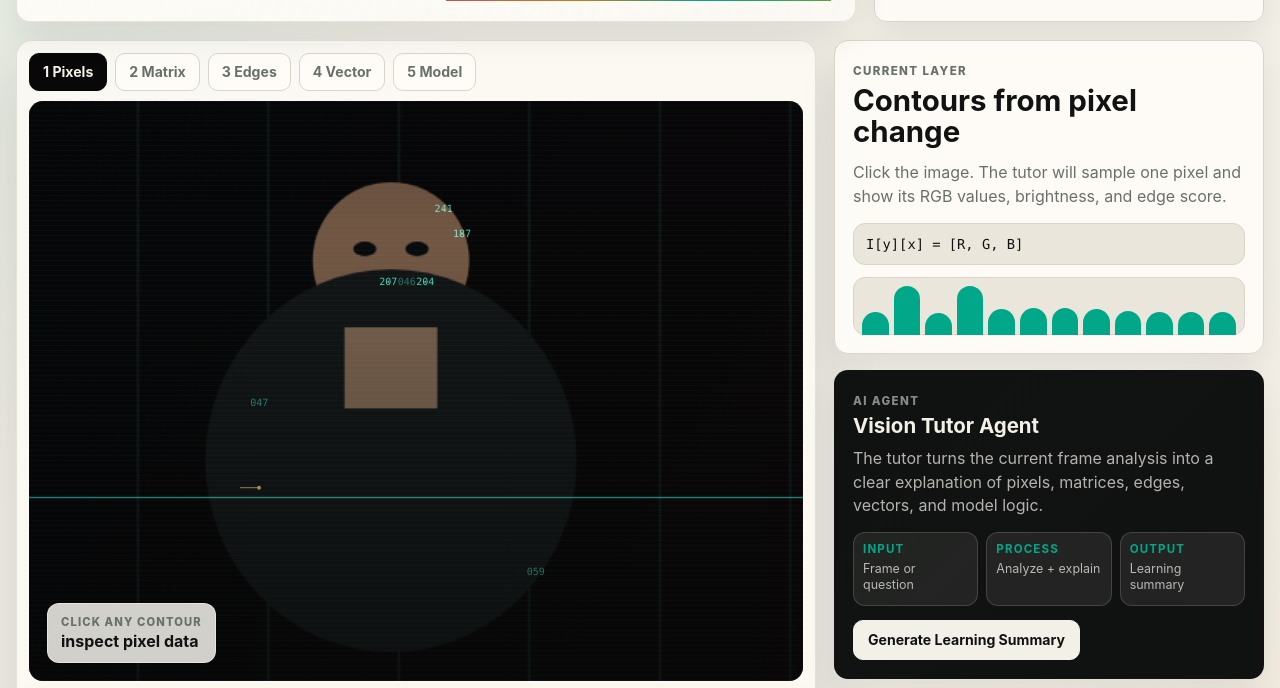
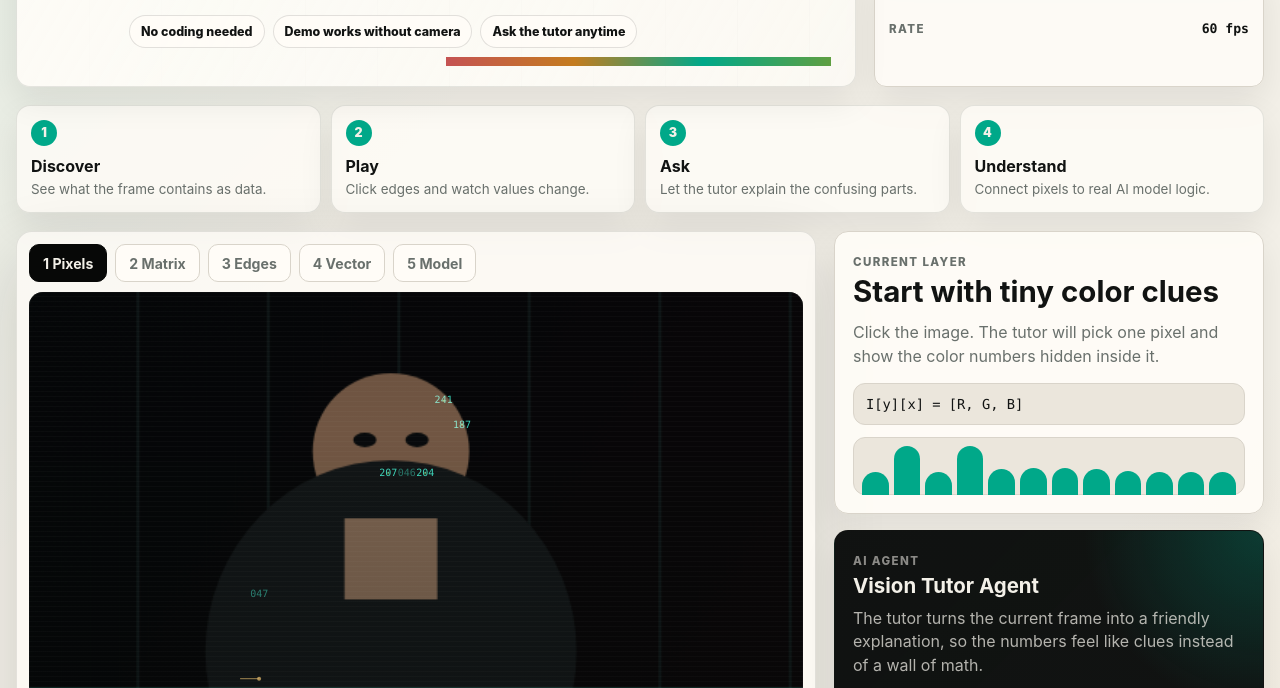
Before and after one commit to anagelashvili/unicorn, a plain HTML site: page index.html in a window 1280 px wide. Shown: the part 301-989 px from the top of the page. Drawn offline with Linux system fonts and the light colour scheme.

Commit message:
Make AI learning experience friendlier

```diff
--- a/index.html
+++ b/index.html
@@ -11,11 +11,17 @@
       <header class="app-header">
         <div class="brand-block">
           <div class="brand-mark" aria-hidden="true">AI</div>
-          <p class="eyebrow">Live computer perception</p>
+          <p class="eyebrow">Friendly AI learning lab</p>
           <h1>How AI Sees You</h1>
           <p class="header-copy">
-            A live visual lab that turns one camera frame into pixels, edges, vectors, and an AI tutor explanation.
+            Explore computer vision like a visual game: one frame becomes colors,
+            patterns, vectors, and a simple tutor explanation.
           </p>
+          <div class="learner-badges" aria-label="Learning promises">
+            <span>No coding needed</span>
+            <span>Demo works without camera</span>
+            <span>Ask the tutor anytime</span>
+          </div>
         </div>
         <div class="metrics" aria-label="Frame metrics">
           <span><strong>Status</strong><em id="cameraStatus">demo</em></span>
@@ -23,6 +29,29 @@
           <span><strong>Rate</strong><em id="fpsLabel">24 fps</em></span>
         </div>
       </header>
+
+      <section class="journey-strip" aria-label="Learning journey">
+        <div>
+          <span>1</span>
+          <strong>Discover</strong>
+          <em>See what the frame contains as data.</em>
+        </div>
+        <div>
+          <span>2</span>
+          <strong>Play</strong>
+          <em>Click edges and watch values change.</em>
+        </div>
+        <div>
+          <span>3</span>
+          <strong>Ask</strong>
+          <em>Let the tutor explain the confusing parts.</em>
+        </div>
+        <div>
+          <span>4</span>
+          <strong>Understand</strong>
+          <em>Connect pixels to real AI model logic.</em>
+        </div>
+      </section>
 
       <section class="workbench" aria-label="Computer vision teaching workbench">
         <section class="vision-card" aria-label="Live vision view">
@@ -39,8 +68,8 @@
             <canvas id="overlayCanvas"></canvas>
             <div class="click-marker" id="clickMarker" aria-hidden="true"></div>
             <div class="stage-hint">
-              <span>Click any contour</span>
-              <strong>inspect pixel data</strong>
+              <span>Try it</span>
+              <strong>click a bright edge</strong>
             </div>
           </div>
           <div class="control-bar" aria-label="Camera controls">
@@ -68,8 +97,8 @@
               <span class="kicker">AI Agent</span>
               <h2>Vision Tutor Agent</h2>
               <p>
-                The tutor turns the current frame analysis into a clear explanation of pixels,
-                matrices, edges, vectors, and model logic.
+                The tutor turns the current frame into a friendly explanation, so the
+                numbers feel like clues instead of a wall of math.
               </p>
             </div>
             <div class="workflow-strip" aria-label="Input process output workflow">
--- a/script.js
+++ b/script.js
@@ -50,36 +50,36 @@ let selectedPoint = null;
 const stages = [
   {
     key: "pixels",
-    title: "Contours from pixel change",
-    copy: "Click the image. The tutor will sample one pixel and show its RGB values, brightness, and edge score.",
+    title: "Start with tiny color clues",
+    copy: "Click the image. The tutor will pick one pixel and show the color numbers hidden inside it.",
     formula: "I[y][x] = [R, G, B]",
   },
   {
     key: "matrix",
-    title: "Your frame is a 3D matrix",
+    title: "The frame becomes a color grid",
     copy:
-      "The camera does not begin with meaning. It begins with a tensor: height by width by three color channels.",
+      "Before AI understands meaning, it sees a neat grid: rows, columns, and three color channels.",
     formula: "frame.shape = [height, width, 3]",
   },
   {
     key: "edges",
-    title: "Edges are local differences",
+    title: "Edges are where things change",
     copy:
-      "The contour numbers mark places where nearby pixels differ. That is the first useful hint of face, hand, shoulder, and clothing boundaries.",
+      "The bright numbers appear where nearby pixels are different. Those changes help AI notice outlines and shapes.",
     formula: "edge(x,y) = |I(x,y)-I(x+1,y)| + |I(x,y)-I(x,y+1)|",
   },
   {
     key: "vector",
-    title: "RGB becomes normalized input",
+    title: "Patterns become a short number list",
     copy:
-      "Features from the frame are compressed into a vector: a list of coordinates that summarizes this frame numerically.",
+      "The app compresses the frame into a vector, which is like a tiny numeric summary of what the image looks like.",
     formula: "v = normalize(features(I))",
   },
   {
     key: "model",
-    title: "Features compress into a vector",
+    title: "A model can compare the pattern",
     copy:
-      "A real model compares the vector with learned patterns. This is where classification, captions, or richer explanations would begin.",
+      "A real AI model would compare this vector with patterns it learned before, then create a label or explanation.",
     formula: "prediction = softmax(Wv + b)",
   },
 ];
@@ -106,7 +106,7 @@ async function startCamera() {
     setStatus("blocked");
     layerTitle.textContent = "Camera blocked";
     layerCopy.textContent =
-      "Open this page from localhost and allow camera access, or use Demo. The demo is shaped like a person so contours are still visible.";
+      "No stress. You can use Demo mode instead, and the learning experience still works.";
     console.error(error);
   }
 }
@@ -589,10 +589,10 @@ function samplePixel(imageData, x, y) {
 function explainClickedSample(sample) {
   const edgeMeaning =
     sample.edge > 90
-      ? "That is a strong contour. The pixel probably sits on a boundary between two visual regions."
+      ? "That is a strong visual clue. This pixel is probably sitting where one shape changes into another."
       : sample.edge > 45
-        ? "That is a medium contour. There is some local change, but it is not the strongest boundary."
-        : "That is a low contour. Nearby pixels are fairly similar, so the model sees this as a smoother area.";
+        ? "That is a medium clue. The nearby pixels are changing a little, but not dramatically."
+        : "That is a calm area. Nearby pixels are similar, so the model treats it as a smoother region.";
 
   return `<strong>Clicked pixel I[${sample.y}][${sample.x}]</strong><br>
 RGB = [${sample.red}, ${sample.green}, ${sample.blue}]<br>
@@ -700,6 +700,6 @@ generateSummaryButton.addEventListener("click", generateLearningSummary);
 useDemoFrame();
 addMessage(
   "assistant",
-  "<strong>Ask me anything about the current frame.</strong> I can explain the matrix, edge numbers, RGB channels, vectors, embeddings, or the math.",
+  "<strong>Welcome. Ask me anything about the current frame.</strong> I can explain pixels, color numbers, edges, vectors, embeddings, or the math in a beginner-friendly way.",
 );
 requestAnimationFrame(animationLoop);
--- a/styles.css
+++ b/styles.css
@@ -167,6 +167,24 @@ h1 {
   line-height: 1.35;
 }
 
+.learner-badges {
+  display: flex;
+  flex-wrap: wrap;
+  gap: 8px;
+  margin-top: 18px;
+  padding-bottom: 14px;
+}
+
+.learner-badges span {
+  border: 1px solid rgba(17, 19, 18, 0.12);
+  border-radius: 999px;
+  background: rgba(255, 253, 248, 0.78);
+  color: var(--ink);
+  padding: 8px 11px;
+  font-size: 0.78rem;
+  font-weight: 780;
+}
+
 .metrics {
   display: grid;
   grid-template-columns: 1fr;
@@ -212,6 +230,49 @@ h1 {
   grid-template-columns: minmax(0, 1fr) minmax(350px, 430px);
   gap: 18px;
   align-items: stretch;
+}
+
+.journey-strip {
+  display: grid;
+  grid-template-columns: repeat(4, minmax(0, 1fr));
+  gap: 10px;
+  margin-bottom: 18px;
+}
+
+.journey-strip div {
+  min-height: 96px;
+  border: 1px solid rgba(17, 19, 18, 0.1);
+  border-radius: 14px;
+  background: rgba(255, 253, 248, 0.76);
+  box-shadow: var(--soft-shadow);
+  padding: 14px;
+}
+
+.journey-strip span {
+  width: 26px;
+  height: 26px;
+  border-radius: 999px;
+  background: var(--cyan);
+  color: var(--paper);
+  display: grid;
+  place-items: center;
+  font-size: 0.78rem;
+  font-weight: 900;
+  margin-bottom: 10px;
+}
+
+.journey-strip strong {
+  display: block;
+  margin-bottom: 5px;
+  font-size: 1rem;
+}
+
+.journey-strip em {
+  color: var(--muted);
+  display: block;
+  font-size: 0.84rem;
+  font-style: normal;
+  line-height: 1.32;
 }
 
 .vision-card {
@@ -261,7 +322,7 @@ h1 {
   z-index: 2;
   pointer-events: none;
   background:
-    linear-gradient(180deg, rgba(7, 8, 7, 0.18), transparent 24%, rgba(7, 8, 7, 0.34)),
+    linear-gradient(180deg, rgba(7, 8, 7, 0.08), transparent 24%, rgba(7, 8, 7, 0.22)),
     repeating-linear-gradient(0deg, rgba(255, 255, 255, 0.025) 0 1px, transparent 1px 5px);
 }
 
@@ -414,6 +475,7 @@ video,
   display: grid;
   gap: 14px;
   background:
+    radial-gradient(circle at top right, rgba(0, 168, 137, 0.28), transparent 34%),
     linear-gradient(135deg, rgba(17, 19, 18, 0.96), rgba(17, 19, 18, 0.88)),
     var(--black);
   border-color: rgba(17, 19, 18, 0.65);
@@ -823,6 +885,10 @@ video,
     grid-template-columns: 1fr;
   }
 
+  .journey-strip {
+    grid-template-columns: repeat(2, minmax(0, 1fr));
+  }
+
   .metrics {
     grid-template-columns: repeat(3, minmax(0, 1fr));
   }
@@ -871,8 +937,13 @@ video,
   }
 
   .metrics,
-  .matrix-readout {
+  .matrix-readout,
+  .journey-strip {
     grid-template-columns: 1fr;
+  }
+
+  .journey-strip div {
+    min-height: auto;
   }
 
   .video-wrap {
```
Also changed, not shown: 1 other file.
